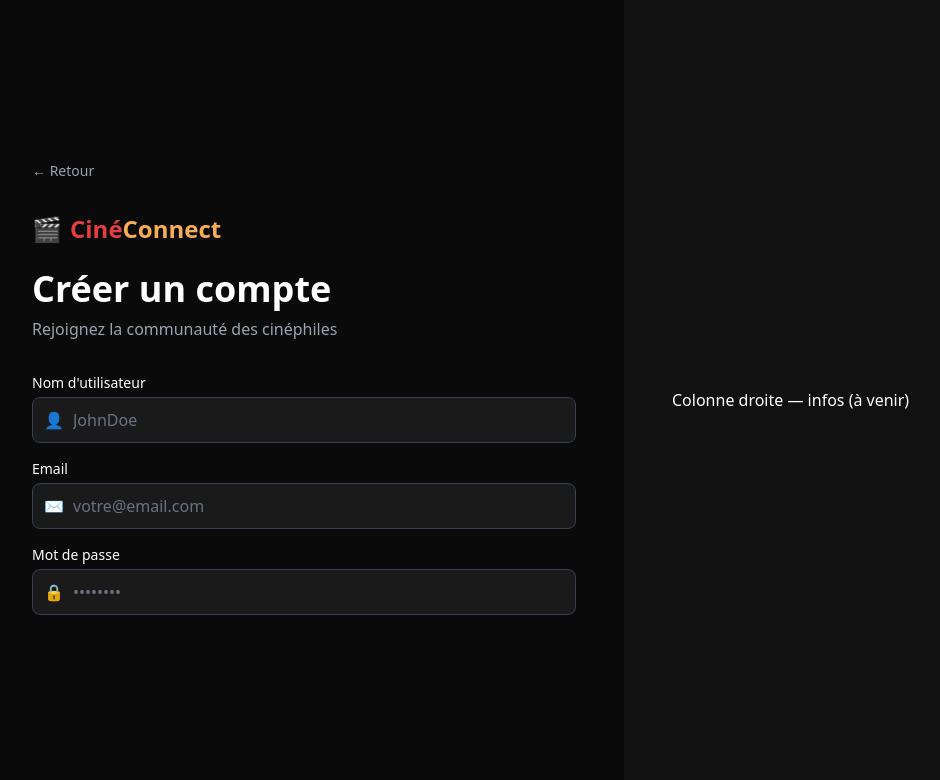
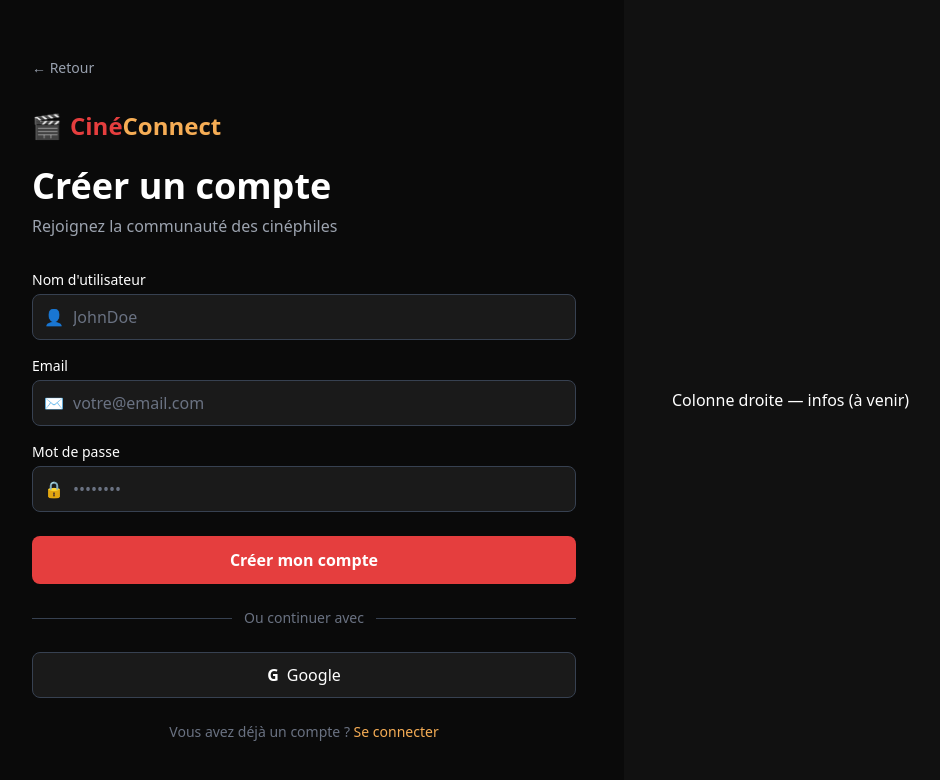
Before and after one commit to loaiattar/cine-connect, a React app in the folder apps/frontend/: page /RegisterPage in a window 1280 px wide. Shown: the top 780 px of the page, without its empty margins (16-956 px from the left). Built offline with nearby package versions, Linux system fonts and the light colour scheme; the HTML template or start-up script is replaced by a standard one.

Commit message:
feat: bouton et bas de formulaire RegisterPage

```diff
--- a/apps/frontend/src/routes/RegisterPage.tsx
+++ b/apps/frontend/src/routes/RegisterPage.tsx
@@ -78,6 +78,30 @@ function RouteComponent() {
           </div>
         </div>
 
+        <button className="mb-6 w-full rounded-lg bg-[#e53e3e] py-3 font-semibold text-white transition-colors hover:bg-[#c53030]">
+          Créer mon compte
+        </button>
+
+        <div className="mb-6 flex items-center gap-3">
+          <div className="h-px flex-1 bg-[#374151]" />
+          <span className="text-sm text-gray-500">Ou continuer avec</span>
+          <div className="h-px flex-1 bg-[#374151]" />
+        </div>
+
+        <div className="mb-6">
+          <button className="flex w-full items-center justify-center gap-2 rounded-lg border border-[#374151] bg-[#1a1a1a] py-2.5 text-white transition-colors hover:bg-[#222]">
+            <span className="font-bold">G</span>
+            <span>Google</span>
+          </button>
+        </div>
+
+        <p className="text-center text-sm text-gray-500">
+          Vous avez déjà un compte ?{' '}
+          <a href="/login" className="text-[#f6ad55] hover:underline">
+            Se connecter
+          </a>
+        </p>
+
       </div>
 
       {/* ---- Colonne droite : panneau info ---- */}
```
